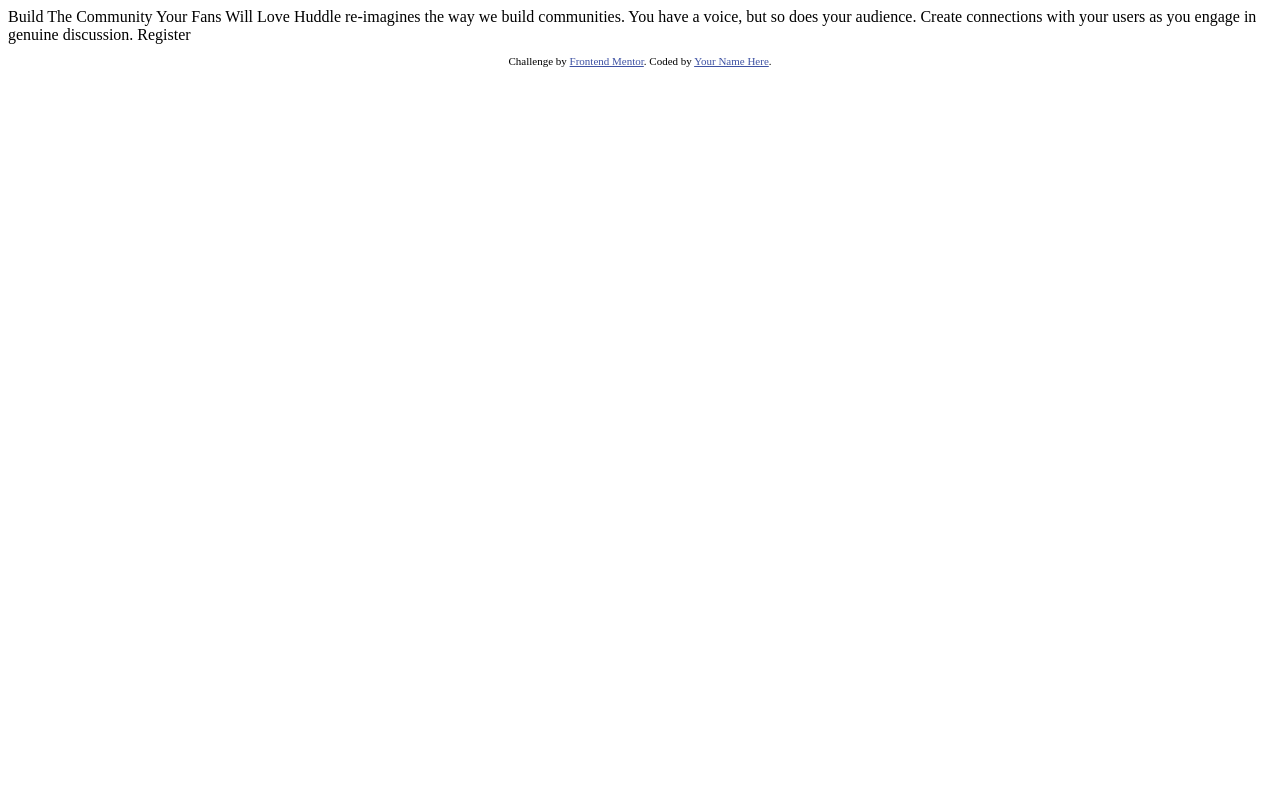
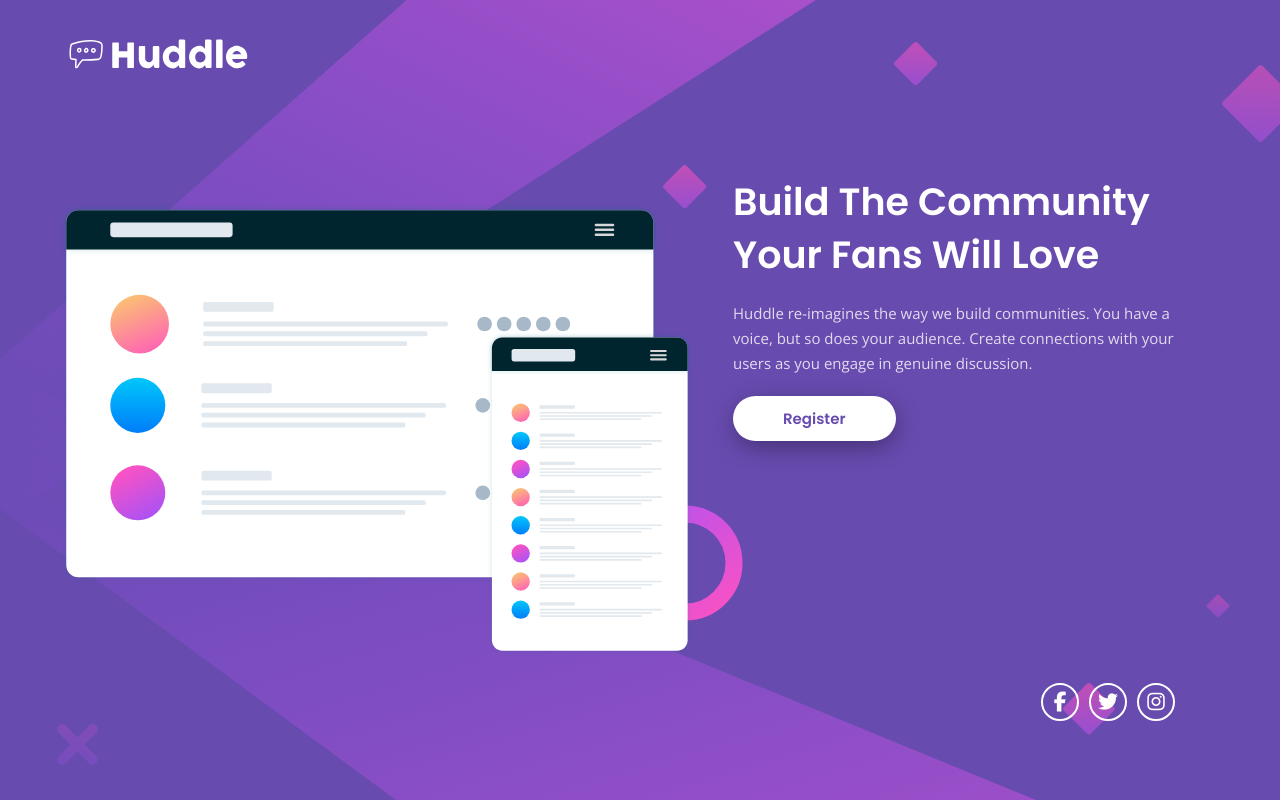
Before and after one commit to erlangga-da/huddle-landing-page-with-single-introductory-section, a plain HTML site: page index.html in a window 1280 px wide. Drawn offline with nearby package versions, Linux system fonts and the light colour scheme.

Commit message:
dekstop ver

```diff
--- /dev/null
+++ b/index.css
@@ -0,0 +1,144 @@
+:root {
+  /* primary */
+  --violet: hsl(257, 40%, 49%);
+  --soft-magenta: hsl(300, 69%, 71%);
+}
+
+.container {
+  box-sizing: border-box;
+  background-image: url(./images/bg-desktop.svg);
+  background-color: var(--violet);
+  background-position: center;
+  background-size: cover;
+  background-repeat: no-repeat;
+  font-family: "Poppins", sans-serif;
+  font-size: 15px;
+  font-weight: 400;
+  color: white;
+  overflow: hidden;
+  width: 100%;
+  max-height: 100vh;
+  justify-content: center;
+  align-items: center;
+}
+
+.card-container {
+  display: flex;
+  width: 100%;
+  height: 100vh;
+}
+
+.navbar {
+  width: 100%;
+  height: fit-content;
+  padding: 30px 60px;
+  box-sizing: border-box;
+}
+.navbar img {
+  width: 15vw;
+}
+
+.card-img {
+  padding: 0px 60px;
+  width: 60%;
+  height: 80%;
+  padding-right: 0;
+  box-sizing: border-box;
+}
+.card-img .img {
+  background-image: url(./images/illustration-mockups.svg);
+  background-size: contain;
+  background-repeat: no-repeat;
+  background-position: center;
+  height: 100%;
+  width: 100%;
+}
+
+.card-text {
+  padding: 45px 100px;
+  padding-left: 40px;
+  padding-bottom: 0px;
+  width: 50%;
+  display: flex;
+  justify-content: center;
+  flex-direction: column;
+  box-sizing: border-box;
+}
+.card-text h1 {
+  font-size: 38px;
+  font-weight: 600;
+  line-height: 53px;
+  margin-top: 20px;
+}
+.card-text p {
+  font-family: "Open Sans", sans-serif;
+  opacity: 80%;
+  font-weight: 400;
+  margin: 20px 0px;
+  line-height: 25px;
+}
+.card-text .btn-register {
+  width: fit-content;
+  padding: 15px 50px;
+  border-radius: 25px;
+  color: var(--violet);
+  text-align: center;
+  text-decoration: none;
+  background-color: white;
+  -webkit-box-shadow: 1px 7px 26px -3px rgba(0, 0, 0, 0.4);
+  box-shadow: 1px 7px 26px -3px rgba(0, 0, 0, 0.4);
+  transition: .4s;
+}
+.card-text .btn-register:hover{
+  color: white;
+  background-color: var(--soft-magenta);
+}
+.card-text .socials {
+  margin-top: auto;
+  height: 30%;
+}
+.card-text .socials i{
+  cursor: pointer;
+  width: 20px;
+  float: right;
+  text-align: center;
+  font-size: 20px;
+  border: 2px solid white;
+  border-radius: 50%;
+  padding: 7px;
+  margin: 0px 5px;
+  transition: .4s;
+}
+.card-text .socials i:hover{
+  color: var(--soft-magenta);
+  border: 2px solid var(--soft-magenta);
+}
+
+@media screen and (max-width: 900px) {
+  .card-text h1 {
+    font-size: 28px;
+    line-height: 43px;
+  }
+}
+
+@media screen and (max-width: 850px) {
+  .container {
+    background-image: url(./images/bg-mobile.svg);
+  }
+  .card-container {
+    flex-direction: column;
+  }
+  .card-text {
+    width: 100%;
+    text-align: center;
+    padding: 22px;
+  }
+  .card-img {
+    width: 100%;
+    height: 245px;
+    padding-right: 60px;
+  }
+  .card-text .btn-register {
+    margin: auto;
+  }
+}
--- a/index.html
+++ b/index.html
@@ -1,33 +1,52 @@
 <!DOCTYPE html>
 <html lang="en">
+
 <head>
-  <meta charset="UTF-8">
-  <meta name="viewport" content="width=device-width, initial-scale=1.0"> <!-- displays site properly based on user's device -->
+  <meta charset="UTF-8" />
+  <meta name="viewport" content="width=device-width, initial-scale=1.0" />
 
-  <link rel="icon" type="image/png" sizes="32x32" href="./images/favicon-32x32.png">
+  <link rel="icon" type="image/png" sizes="32x32" href="./images/favicon-32x32.png" />
 
-  <title>Frontend Mentor | Huddle landing page with single introductory section</title>
+  <!-- font -->
+  <link rel="preconnect" href="https://fonts.googleapis.com">
+  <link rel="preconnect" href="https://fonts.gstatic.com" crossorigin>
+  <link href="https://fonts.googleapis.com/css2?family=Open+Sans&family=Poppins:wght@600&display=swap" rel="stylesheet">
 
-  <!-- Feel free to remove these styles or customise in your own stylesheet 👍 -->
-  <style>
-    .attribution { font-size: 11px; text-align: center; }
-    .attribution a { color: hsl(228, 45%, 44%); }
-  </style>
+  <link rel="stylesheet" href="reset.css" />
+  <link rel="stylesheet" href="index.css" />
+
+  <title>Frontend Mentor | Stats preview card component</title>
 </head>
+
 <body>
+  <div class="container">
+    <div class="navbar">
+      <img src="./images/logo.svg" alt="">
+    </div>
+    <div class="card-container">
+      <div class="card-img">
+        <div class="img"></div>
+      </div>
+      <div class="card-text">
+        <div class="text-area">
+          <h1> Build The Community Your Fans Will Love</h1>
+          <p>
+            Huddle re-imagines the way we build communities. You have a voice, but so does your audience. Create
+            connections with your users as you engage in genuine discussion.
+          </p>
+        </div>
+        <a href="#!" class="btn-register">Register</a>
+        <div class="socials">
+          <i class="fab fa-instagram"></i>
+          <i class="fab fa-twitter"></i>
+          <i class="fab fa-facebook-f"></i>
+        </div>
+      </div>
+    </div>
+  </div>
+  </div>
 
-  Build The Community Your Fans Will Love
+  <script src="https://kit.fontawesome.com/f81fe9918b.js" crossorigin="anonymous"></script>
+</body>
 
-  Huddle re-imagines the way we build communities. You have a voice, but so does your audience.
-  Create connections with your users as you engage in genuine discussion.
-
-  Register
-
-  <footer>
-    <p class="attribution">
-      Challenge by <a href="https://www.frontendmentor.io?ref=challenge" target="_blank">Frontend Mentor</a>.
-      Coded by <a href="#">Your Name Here</a>.
-    </p>
-  </footer>
-</body>
 </html>
--- /dev/null
+++ b/reset.css
@@ -0,0 +1,43 @@
+html, body, div, span, applet, object, iframe,
+h1, h2, h3, h4, h5, h6, p, blockquote, pre,
+a, abbr, acronym, address, big, cite, code,
+del, dfn, em, img, ins, kbd, q, s, samp,
+small, strike, strong, sub, sup, tt, var,
+b, u, i, center,
+dl, dt, dd, ol, ul, li,
+fieldset, form, label, legend,
+table, caption, tbody, tfoot, thead, tr, th, td,
+article, aside, canvas, details, embed,
+figure, figcaption, footer, header, hgroup,
+menu, nav, output, ruby, section, summary,
+time, mark, audio, video {
+	margin: 0;
+	padding: 0;
+	border: 0;
+	font-size: 100%;
+	font: inherit;
+	vertical-align: baseline;
+}
+/* HTML5 display-role reset for older browsers */
+article, aside, details, figcaption, figure,
+footer, header, hgroup, menu, nav, section {
+	display: block;
+}
+body {
+	line-height: 1;
+}
+ol, ul {
+	list-style: none;
+}
+blockquote, q {
+	quotes: none;
+}
+blockquote:before, blockquote:after,
+q:before, q:after {
+	content: '';
+	content: none;
+}
+table {
+	border-collapse: collapse;
+	border-spacing: 0;
+}
```
Also changed, not shown: index-guide.html (added, +33 -0 lines).
